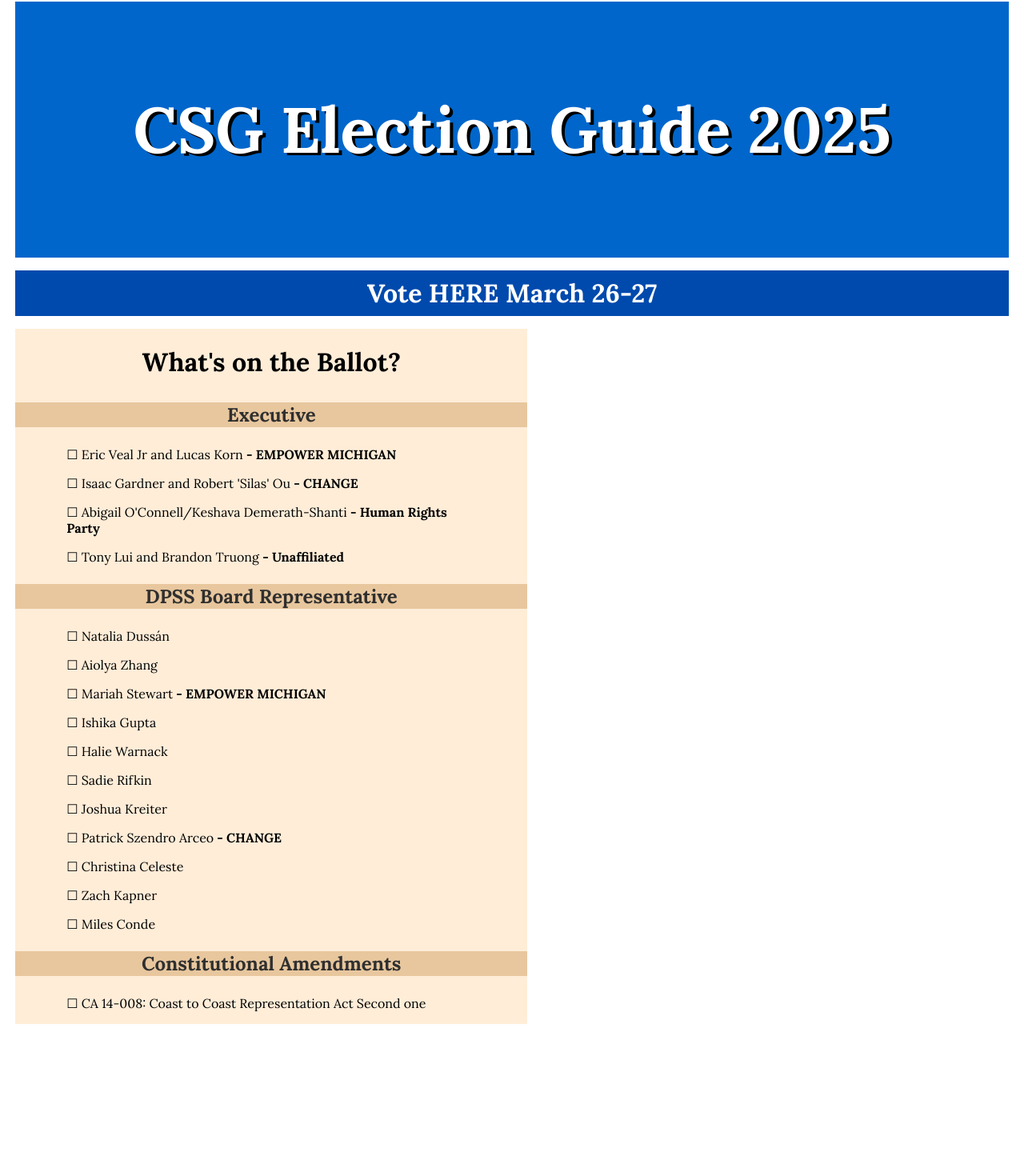
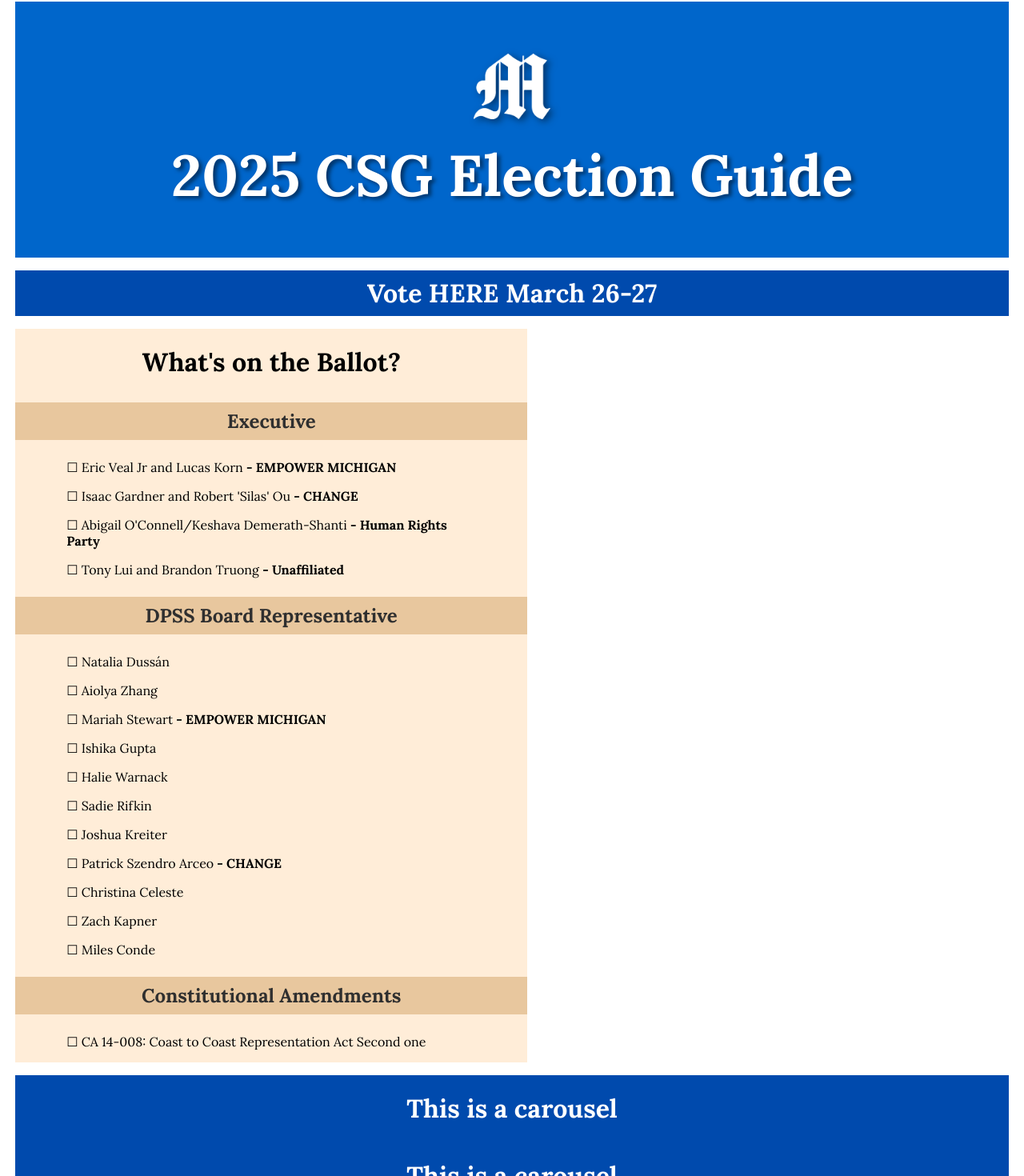
Before and after one commit to michigandaily/csg-elections-2025, a React (Vite) app: page / in a window 1280 px wide. Shown: the part 34-1504 px from the top of the page at 80% size. Before the commit the page ends 1314 px from the top, so only its background shows below. Built offline with nearby package versions, Linux system fonts and the light colour scheme.

Commit message:
add carousels block

```diff
--- /dev/null
+++ b/src/css/articles.scss
@@ -0,0 +1,10 @@
+.articles-container{
+    display: flex;
+    flex-direction: column;
+    background-color: #004aad;
+    color: white;
+    align-items: center;
+    width: 97vw;
+    margin: auto;
+    margin-top: 1rem;
+}
--- a/src/css/header.scss
+++ b/src/css/header.scss
@@ -14,14 +14,23 @@
 	margin-top: 1rem;
 
 	display: flex;
+	flex-direction: column;
 	justify-content: center;
 	align-items: center;
 	color: white;
 
 	h1 {
-		font-size: 5rem;
-		text-shadow: 4px 3px black;
+		font-size: 4.5rem;
+		text-shadow: 4px 3px 5px rgb(0, 0, 0, 0.5);
 		text-align: center;
+		margin: 0.5rem;
+	}
+
+	#logo {
+		width: 6rem;
+		height: auto;
+		margin: 1rem 0rem;
+		filter: drop-shadow(4px 3px 5px rgb(0, 0, 0, 0.5));
 	}
 }
 
--- a/src/css/info.scss
+++ b/src/css/info.scss
@@ -8,6 +8,7 @@
 
     h3 {
         margin: 0.5rem;
+        padding: 0.5rem 0rem;
         color: rgb(47, 47, 47);
         font-size: 1.5rem;
         background-color: rgb(232, 199, 158);
--- a/src/css/main.scss
+++ b/src/css/main.scss
@@ -4,4 +4,5 @@
 	padding: 0;
 	font-family: Lora, serif;
 	font-size: 16px;
+	background-color: rgb(255, 255, 255);
 }
--- a/src/js/App.tsx
+++ b/src/js/App.tsx
@@ -1,3 +1,4 @@
+import Articles from "./Articles";
 import Header from "./Header";
 import Info from "./Info"
 
@@ -6,6 +7,7 @@
 		<>
 			<Header />
 			<Info />
+			<Articles/>
 		</>
 	);
 };
--- /dev/null
+++ b/src/js/Articles.tsx
@@ -0,0 +1,13 @@
+import Carousel from "./Carousel";
+import "../css/articles.scss"
+
+const Articles = () => {
+    return (
+			<div className="articles-container">
+				<Carousel />
+				<Carousel />
+			</div>
+		);
+}
+
+export default Articles;
--- /dev/null
+++ b/src/js/Carousel.tsx
@@ -0,0 +1,10 @@
+// Take in a list of articles, loop through them and create article card
+const Carousel = () => {
+    return (
+			<>
+				<h1>This is a carousel</h1>
+			</>
+		);
+}
+
+export default Carousel;
--- a/src/js/Header.tsx
+++ b/src/js/Header.tsx
@@ -4,8 +4,12 @@
     return (
 			<header>
 				<div className="header-container">
-					<h1>CSG Election Guide 2025</h1>
+					<a href="https://www.michigandaily.com/">
+						<img src="src/assets/logo-small-white.png" alt="" id="logo"></img>
+					</a>
+					<h1>2025 CSG Election Guide</h1>
 				</div>
+				{/* TODO: update with voting site link */}
 				<a href="https://www.michigandaily.com/" id="vote-button">
 					<h1>Vote HERE March 26-27</h1>
 				</a>
```
Also changed, not shown: src/assets/logo-small-white.png (added).
